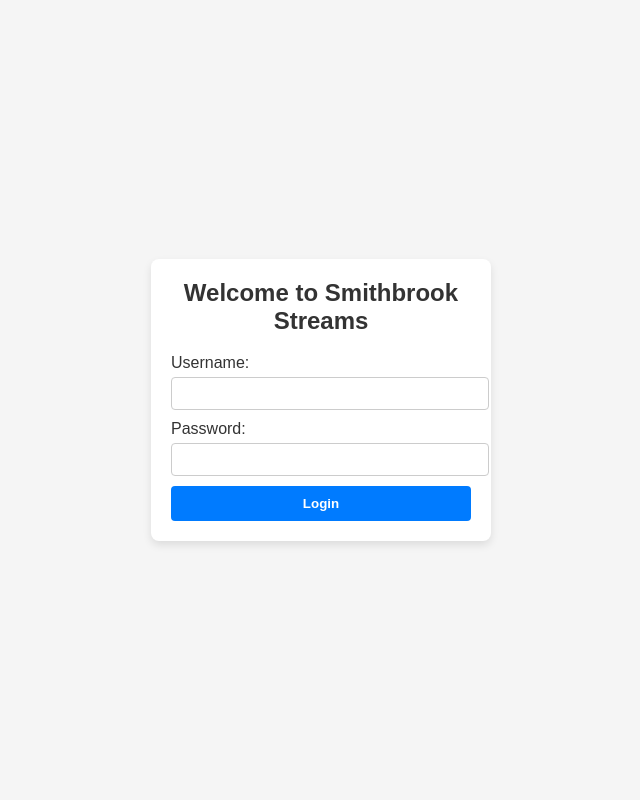
After one commit to jmcconville18/SmithbrookStreams, a Flask app: page /login in a window 1280 px wide. The commit adds this page. Shown: the whole page, without its empty margins (319-959 px from the left). Run offline with Flask 3, Linux system fonts and the light colour scheme.

Commit message:
Logins and logs created

```diff
--- a/app.py
+++ b/app.py
@@ -1,4 +1,4 @@
-from flask import Flask, jsonify, render_template, request, abort
+from flask import Flask, jsonify, render_template, request, redirect, url_for, session, abort
 from flask_cors import CORS
 import logging
 from tides import get_tide_data
@@ -8,84 +8,256 @@
 from currentWeather import fetch_weather_data
 from forecast import fetch_forecast_data
 from functools import wraps
+import datetime
+import re
+from collections import Counter
+import datetime
+
+
+def calculate_log_summary():
+    summary = {}
+    logs = []
+    log_pattern = re.compile(r"^(.*?) - (.*?) \(IP: (.*?)\): (.*?) \| Params: (.*)$")
+
+    now = datetime.datetime.now()
+    last_24_hours = now - datetime.timedelta(hours=24)
+    last_30_days = now - datetime.timedelta(days=30)
+
+    with open("user_activity.log", "r") as log_file:
+        for line in log_file:
+            try:
+                match = log_pattern.match(line.strip())
+                if match:
+                    timestamp_str, username, ip, action, _ = match.groups()
+                    timestamp = datetime.datetime.strptime(timestamp_str.strip(), "%Y-%m-%d %I:%M:%S %p")
+
+                    if timestamp >= last_30_days:
+                        # Initialize user's record if not present
+                        if username not in summary:
+                            summary[username] = {
+                                "ip": ip,
+                                "page_views_24h": 0,
+                                "page_views_30d": 0,
+                                "page_counts_30d": Counter()
+                            }
+
+                        # Update 24-hour and 30-day page view counts
+                        if timestamp >= last_24_hours:
+                            summary[username]["page_views_24h"] += 1
+                        summary[username]["page_views_30d"] += 1
+
+                        # Update page counts for the last 30 days
+                        summary[username]["page_counts_30d"][action] += 1
+            except Exception as e:
+                logging.error(f"Error parsing log line: {line.strip()}. Error: {e}")
+                continue
+
+    # Calculate most visited page for each user
+    for user_data in summary.values():
+        if user_data["page_counts_30d"]:
+            most_visited_page = user_data["page_counts_30d"].most_common(1)[0]
+            user_data["most_visited_page_30d"] = f"{most_visited_page[0]} ({most_visited_page[1]})"
+        else:
+            user_data["most_visited_page_30d"] = "N/A"
+
+    return summary
+
 
 # Configure logging
 logging.basicConfig(level=logging.DEBUG)
 
 app = Flask(__name__)
+app.secret_key = 'QeAT6vjSl3kNHv'  # Replace with a strong random key
 CORS(app)  # Enable CORS
 
-SECRET_CODE = "3XUpMyQSCo5nMzte"  # Your secret code
+# Define users with roles
+USERS = {
+    "Joe": {"password": "6v3Dsjx5wsLlCc", "role": "admin"},
+    "Katy": {"password": "pass1", "role": "user"},
+    "Annie": {"password": "pass1", "role": "user"},
+    "Grace": {"password": "pass1", "role": "user"},
+    "Will": {"password": "pass1", "role": "user"},
+    "Laura": {"password": "pass1", "role": "user"},
+    "Terry": {"password": "pass1", "role": "admin"}
+}
 
+# Your secret code to be used in the session or as a query parameter
+SECRET_CODE = "3XUpMyQSCo5nMzte"
+
+# Function to log user activity with additional info (IP and params)
+def log_activity(action):
+    username = session.get("username", "Unknown")
+    ip_address = request.remote_addr
+    params = request.args.to_dict()
+    params.pop('code', None)  # Remove 'code' if present
+
+    with open("user_activity.log", "a") as log_file:
+        log_file.write(f"{datetime.datetime.now().strftime('%Y-%m-%d %I:%M:%S %p')} - {username} (IP: {ip_address}): {action} | Params: {params}\n")
+
+# Decorator to check if user has required role
+def require_role(role):
+    def decorator(func):
+        @wraps(func)
+        def wrapper(*args, **kwargs):
+            username = session.get("username")
+            user = USERS.get(username)
+            if user and user.get("role") == role:
+                return func(*args, **kwargs)
+            else:
+                abort(403)  # Forbidden
+        return wrapper
+    return decorator
+
+# Function decorator to check if the user has the secret code (either in session or URL)
 def require_secret_code(func):
     @wraps(func)
     def decorated_function(*args, **kwargs):
-        code = request.args.get('code')
-        if code != SECRET_CODE:
-            abort(403)  # Forbidden
-        return func(*args, **kwargs)
+        if 'code' in session and session['code'] == SECRET_CODE:
+            return func(*args, **kwargs)
+        elif request.args.get('code') == SECRET_CODE:
+            return func(*args, **kwargs)
+        else:
+            return redirect(url_for('login', next=request.url))
     return decorated_function
+
+# Login route to handle multiple users
+@app.route('/login', methods=['GET', 'POST'])
+def login():
+    if request.method == 'POST':
+        username = request.form['username']
+        password = request.form['password']
+        user = USERS.get(username)
+        # Check user credentials
+        if user and user['password'] == password:
+            # Set the secret code, username, and role in the session upon successful login
+            session['username'] = username
+            session['role'] = user['role']
+            session['code'] = SECRET_CODE
+            log_activity("Logged In")
+            next_page = request.args.get('next') or url_for('index_page')
+            return redirect(next_page)
+        else:
+            error = "Invalid username or password. Please try again."
+            return render_template('login.html', error=error)
+    return render_template('login.html')
+
+
+@app.route('/view-logs', methods=['GET'])
+@require_secret_code
+@require_role("admin")
+def view_logs():
+    logs = []
+    log_summary = calculate_log_summary()  # Get the aggregated data
+
+    log_pattern = re.compile(r"^(.*?) - (.*?) \(IP: (.*?)\): (.*?) \| Params: (.*)$")
+
+    with open("user_activity.log", "r") as log_file:
+        for line in log_file:
+            try:
+                match = log_pattern.match(line.strip())
+                if match:
+                    timestamp, username, ip_info, action, params = match.groups()
+                    params = eval(params)  # Convert params string back to a dictionary
+                    if "code" in params:
+                        del params["code"]
+                    logs.append({
+                        "timestamp": timestamp.strip(),
+                        "username": username.strip(),
+                        "ip": ip_info.strip(),
+                        "action": action.strip(),
+                        "params": params
+                    })
+            except Exception as e:
+                logging.error(f"Error parsing log line: {line.strip()}. Error: {e}")
+                continue
+
+    return render_template("view_logs.html", logs=logs, log_summary=log_summary)
+
+
+
+# Routes that require the secret code (session or URL-based)
+@app.route('/weather', methods=['GET'])
+@require_secret_code
+def weather_data_endpoint():
+    log_activity("Weather Data")
+    station_id = "8467150"
+    weather_data = get_weather_data(station_id)
+    return jsonify(weather_data)
 
 @app.route('/tides', methods=['GET'])
 @require_secret_code
-def tides_endpoint():
+def tides_data_endpoint():
+    log_activity("Tides Data")
     station_id = "8467150"  # Station ID for Bridgeport, CT
     tide_data = get_tide_data(station_id)
     return jsonify(tide_data)
 
-@app.route('/weather', methods=['GET'])
-@require_secret_code
-def weather_endpoint():
-    station_id = "8467150"  # Station ID for Bridgeport, CT
-    weather_data = get_weather_data(station_id)
-    return jsonify(weather_data)
-
 @app.route('/pga', methods=['GET'])
 @require_secret_code
-def pga_scores_endpoint():
+def pga_data_endpoint():
+    log_activity("PGA Data")
     pga_data = fetch_pga_data()
     return jsonify(pga_data)
 
 @app.route('/stocks', methods=['GET'])
 @require_secret_code
-def stocks_endpoint():
+def stocks_data_endpoint():
+    log_activity("Stocks Data")
     symbols = request.args.get('symbols', 'AAPL,MSFT,NVDA,CRM')
     stock_data = fetch_stock_data(symbols)
     return jsonify(stock_data)
 
 @app.route('/current-weather', methods=['GET'])
 @require_secret_code
-def current_weather_endpoint():
+def current_weather_data_endpoint():
+    log_activity("Current Weather Data")
     zip_code = request.args.get('zip_code', '06033')  # Default to 06033 if not provided
     weather_data = fetch_weather_data(zip_code)
     return jsonify(weather_data)
 
 @app.route('/forecast', methods=['GET'])
 @require_secret_code
-def forecast_endpoint():
+def forecast_data_endpoint():
+    log_activity("Forecast Data")
     zip_code = request.args.get('zip_code', '06033')  # Default to 06033 if not provided
     forecast_data = fetch_forecast_data(zip_code)
     return jsonify(forecast_data)
 
+# HTML pages
 @app.route('/pga-scores', methods=['GET'])
 @require_secret_code
 def pga_scores_page():
+    log_activity("PGA Scores Page")
     return render_template('pga.html')
 
 @app.route('/stocks-page', methods=['GET'])
 @require_secret_code
-def stocks_page():
+def stocks_html_page():
+    log_activity("Stocks Page")
     return render_template('stocks.html')
 
 @app.route('/weather-page', methods=['GET'])
 @require_secret_code
-def weather_page():
+def weather_html_page():
+    log_activity("Weather Page")
     return render_template('weather.html')
 
+# Home page
 @app.route('/')
 @require_secret_code
 def index_page():
-    return render_template('index.html')
+    log_activity("Home Page")
+    # Retrieve the role and username from the session
+    role = session.get('role', 'guest')
+    username = session.get('username', 'Guest')
+    return render_template('index.html', role=role, username=username)
+
+@app.route('/logout')
+def logout():
+    log_activity("Logged Out")
+    session.clear()
+    return redirect(url_for('login'))
+
 
 if __name__ == '__main__':
     app.run(host='0.0.0.0', port=5000)
--- /dev/null
+++ b/templates/login.html
@@ -0,0 +1,82 @@
+<!DOCTYPE html>
+<html lang="en">
+<head>
+    <meta charset="UTF-8">
+    <meta name="viewport" content="width=device-width, initial-scale=1.0">
+    <title>Welcome to Smithbrook Streams</title>
+    <style>
+        body {
+            font-family: Arial, sans-serif;
+            display: flex;
+            justify-content: center;
+            align-items: center;
+            height: 100vh;
+            margin: 0;
+            background-color: #f5f5f5;
+        }
+        .login-container {
+            background-color: white;
+            padding: 20px;
+            border-radius: 8px;
+            box-shadow: 0 4px 8px rgba(0, 0, 0, 0.1);
+            width: 300px;
+            text-align: center;
+        }
+        .login-container h2 {
+            margin-top: 0;
+            color: #333;
+        }
+        .login-container label {
+            display: block;
+            text-align: left;
+            margin-bottom: 5px;
+            color: #333;
+        }
+        .login-container input[type="text"],
+        .login-container input[type="password"] {
+            width: 100%;
+            padding: 8px;
+            margin-bottom: 10px;
+            border: 1px solid #ccc;
+            border-radius: 4px;
+        }
+        .login-container button {
+            width: 100%;
+            padding: 10px;
+            background-color: #007BFF;
+            border: none;
+            color: white;
+            font-weight: bold;
+            border-radius: 4px;
+            cursor: pointer;
+        }
+        .login-container button:hover {
+            background-color: #0056b3;
+        }
+        .error {
+            color: red;
+            margin-bottom: 10px;
+        }
+    </style>
+</head>
+<body>
+    <div class="login-container">
+        <h2>Welcome to Smithbrook Streams</h2>
+
+        <!-- Display an error message if login fails -->
+        {% if error %}
+            <p class="error">{{ error }}</p>
+        {% endif %}
+
+        <form action="/login" method="POST">
+            <label for="username">Username:</label>
+            <input type="text" name="username" id="username" required>
+
+            <label for="password">Password:</label>
+            <input type="password" name="password" id="password" required>
+
+            <button type="submit">Login</button>
+        </form>
+    </div>
+</body>
+</html>
```
Also changed, not shown: app(11-5-24).py (added, +91 -0 lines), templates/index.html (+39 -0 lines), templates/view_logs.html (added, +66 -0 lines), 1 other file.
